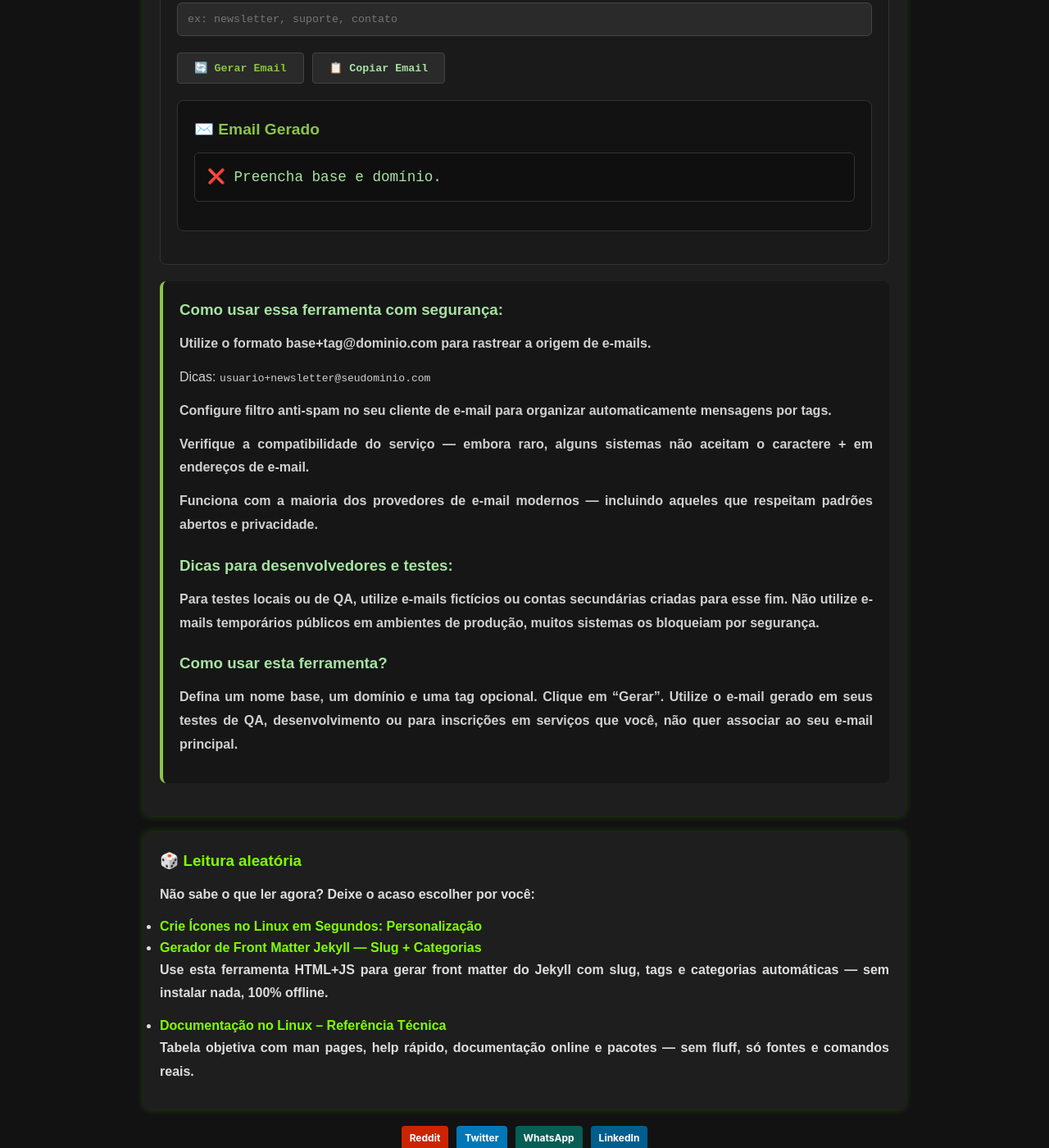
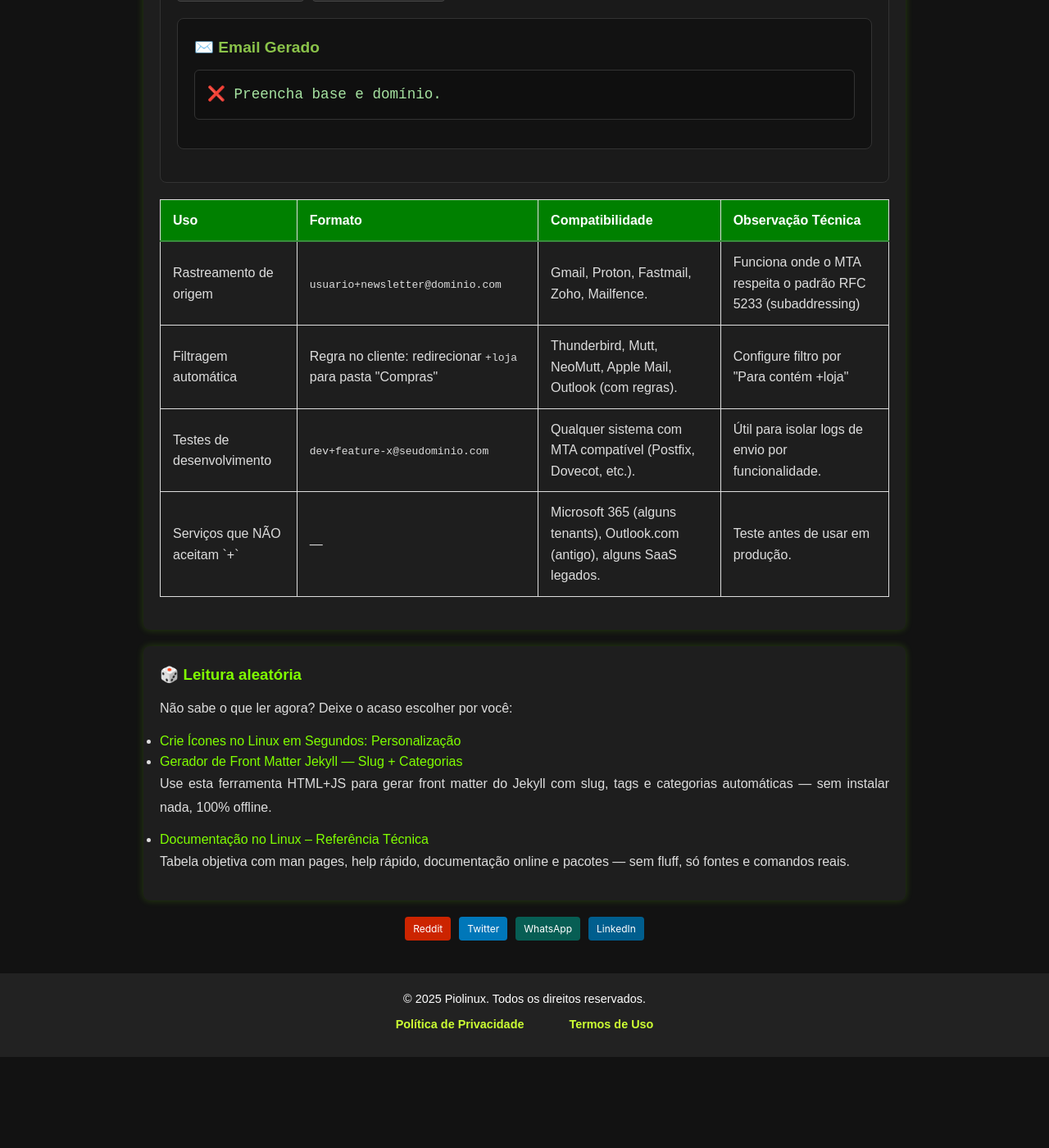
Before and after one commit to Piolinux/piolinux-site, a Jekyll site: the page built from _pages/_tools/gerador-de-e-mails-com-tag-plus-addressing-para-testes.html, in a window 1280 px wide and 1400 px high, scrolled down 909 px. Shown: the whole window at 82% size. Built offline with Jekyll 4.4.1, drawn with Linux system fonts in a browser that asks for light colours; after the commit the page ends 2198 px from its top, so only the background shows below that; some of the changed text lies outside the part shown.

Commit message:
Update gerador-de-e-mails-com-tag-plus-addressing-para-testes.html

```diff
--- a/_pages/_tools/gerador-de-e-mails-com-tag-plus-addressing-para-testes.html
+++ b/_pages/_tools/gerador-de-e-mails-com-tag-plus-addressing-para-testes.html
@@ -77,37 +77,43 @@ tags: [email, seo, plus-addressing, teste, qa, desenvolvedor, cadastro, privacid
       </div>
     </div>
 </div>
-<div style="background: #161616; padding: 20px; border-radius: 8px; border-left: 4px solid #8bc34a; margin: 20px 0; color: #d0d0d0; line-height: 1.6;">
-  <h3 style="color: #a6e3a1; margin-top: 0;">Como usar essa ferramenta com segurança:</h3>
 
-  <p><strong> Utilize o formato base+tag@dominio.com para rastrear a origem de e-mails.</strong> </p>
-     <p>Dicas: <code>usuario+newsletter@seudominio.com</code></p>
-
-  <p>
-    <strong>Configure filtro anti-spam no seu cliente de e-mail para organizar automaticamente mensagens por tags.
- </p>
-
-  <p>
-    <strong> Verifique a compatibilidade do serviço — embora raro, alguns sistemas não aceitam o caractere + em endereços de e-mail.
-
-  </p>
-
-  <p>
-    <strong>Funciona com a maioria dos provedores de e-mail modernos — incluindo aqueles que respeitam padrões abertos e privacidade.
-  </p>
-
-  <h3 style="color: #a6e3a1; margin-top: 20px;">Dicas para desenvolvedores e testes:</h3>
-
-  <p>Para testes locais ou de QA, utilize e-mails fictícios ou contas secundárias criadas para esse fim. Não utilize e-mails temporários públicos em ambientes de produção, muitos sistemas os bloqueiam por segurança.
-      </p>
-
-  <h3 style="color: #a6e3a1; margin-top: 20px;">Como usar esta ferramenta?</h3>
-
-  <p>
-    Defina um nome base, um domínio e uma tag opcional. Clique em “Gerar”. Utilize o e-mail gerado em seus testes de QA, desenvolvimento ou para inscrições em serviços que você, não quer associar ao seu e-mail principal. </p>
-</div>
-
-
+<table class="evergreen-table">
+  <thead>
+    <tr>
+      <th>Uso</th>
+      <th>Formato</th>
+      <th>Compatibilidade</th>
+      <th>Observação Técnica</th>
+    </tr>
+  </thead>
+  <tbody>
+    <tr>
+      <td data-label="Uso">Rastreamento de origem</td>
+      <td data-label="Formato"><code>usuario+newsletter@dominio.com</code></td>
+      <td data-label="Compatibilidade">Gmail, Proton, Fastmail, Zoho, Mailfence.</td>
+      <td data-label="Observação Técnica">Funciona onde o MTA respeita o padrão RFC 5233 (subaddressing)</td>
+    </tr>
+    <tr>
+      <td data-label="Uso">Filtragem automática</td>
+      <td data-label="Formato">Regra no cliente: redirecionar <code>+loja</code> para pasta "Compras"</td>
+      <td data-label="Compatibilidade">Thunderbird, Mutt, NeoMutt, Apple Mail, Outlook (com regras).</td>
+      <td data-label="Observação Técnica">Configure filtro por "Para contém +loja"</td>
+    </tr>
+    <tr>
+      <td data-label="Uso">Testes de desenvolvimento</td>
+      <td data-label="Formato"><code>dev+feature-x@seudominio.com</code></td>
+      <td data-label="Compatibilidade">Qualquer sistema com MTA compatível (Postfix, Dovecot, etc.).</td>
+      <td data-label="Observação Técnica">Útil para isolar logs de envio por funcionalidade.</td>
+    </tr>
+    <tr>
+      <td data-label="Uso">Serviços que NÃO aceitam `+`</td>
+      <td data-label="Formato">—</td>
+      <td data-label="Compatibilidade">Microsoft 365 (alguns tenants), Outlook.com (antigo), alguns SaaS legados.</td>
+      <td data-label="Observação Técnica">Teste antes de usar em produção.</td>
+    </tr>
+  </tbody>
+</table>
 
 </section>
 
```
